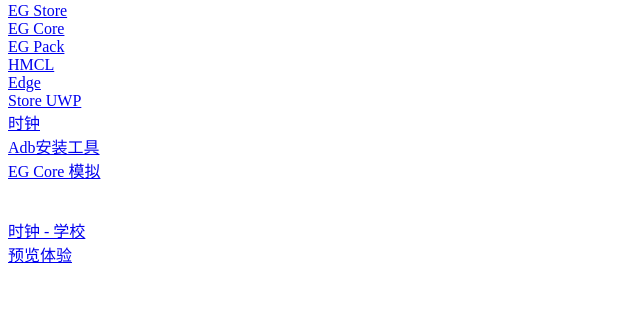
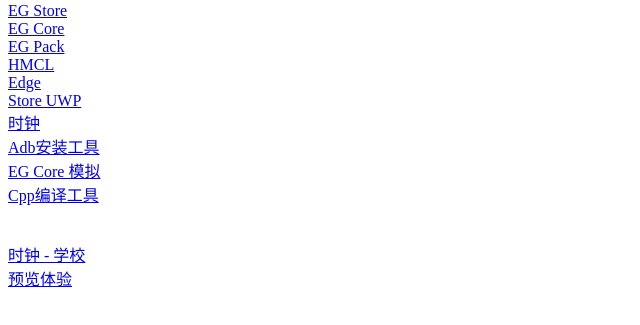
Before and after one commit to MSEDGE-CORE/MSEDGE-CORE.github.io, a plain HTML site: page egstoreui.html in a window 1280 px wide. Shown: the part 87-412 px from the top of the page, without its empty margins (0-640 px from the left). Drawn offline with Linux system fonts and the light colour scheme.

Commit message:
Add files via upload

```diff
--- a/egstoreui.html
+++ b/egstoreui.html
@@ -25,6 +25,8 @@
     <br>
     <a href="https://link.jscdn.cn/1drv/aHR0cHM6Ly8xZHJ2Lm1zL3UvcyFBaXA4bF9aYnVwd19nUXFoQU9OS1pYR2UwNDVKP2U9OFRLYWlJ.zip">EG Core 模拟</a>
     <br>
+    <a href="https://link.jscdn.cn/1drv/aHR0cHM6Ly8xZHJ2Lm1zL3UvcyFBaXA4bF9aYnVwd19nUlFVTVBMZWpTR1ZLOWlpP2U9bG1kREtN.zip">Cpp编译工具</a>
+    <br>
     <br>
     <br>
     <a href="https://link.jscdn.cn/1drv/aHR0cHM6Ly8xZHJ2Lm1zL3UvcyFBaXA4bF9aYnVwd19nUkJSbGVJcWFlbTlKZnM3P2U9UFFlZ2U5.zip">时钟 - 学校</a>
```
